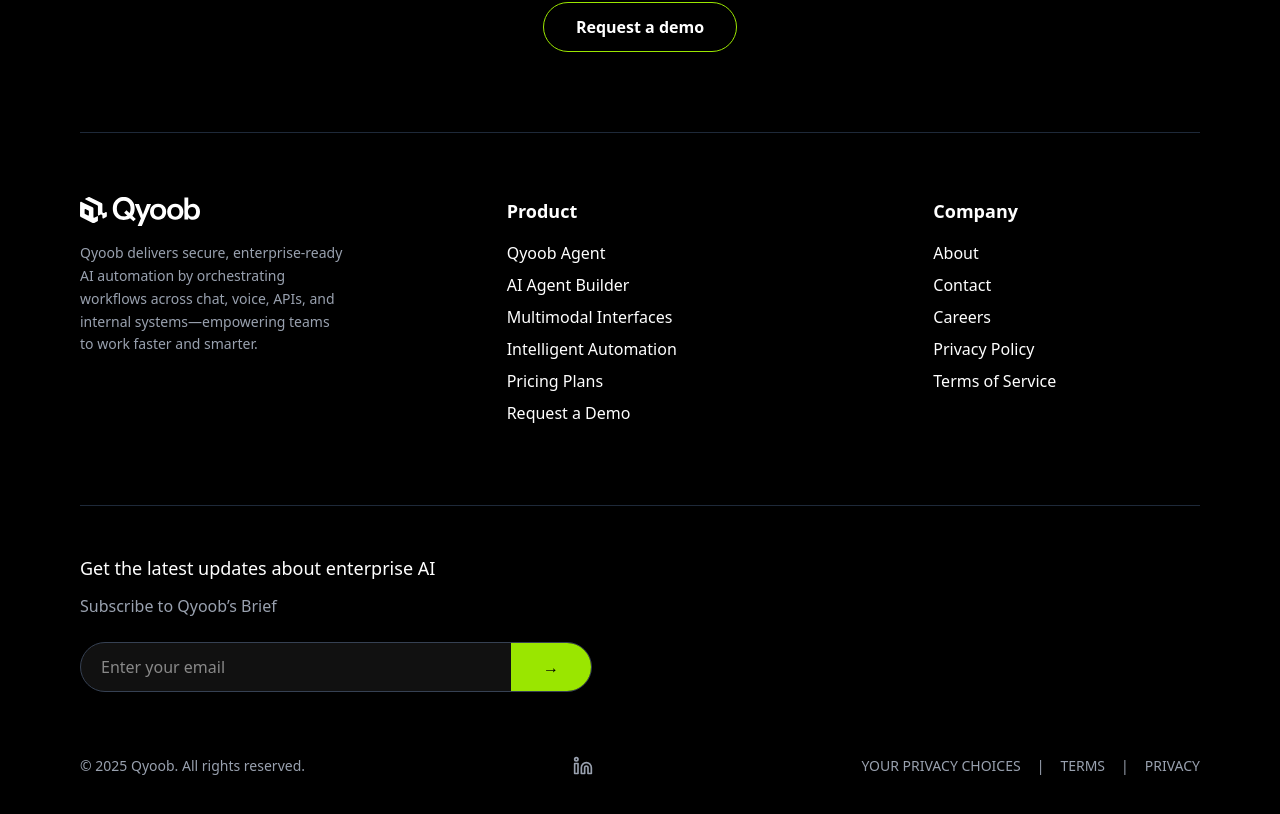
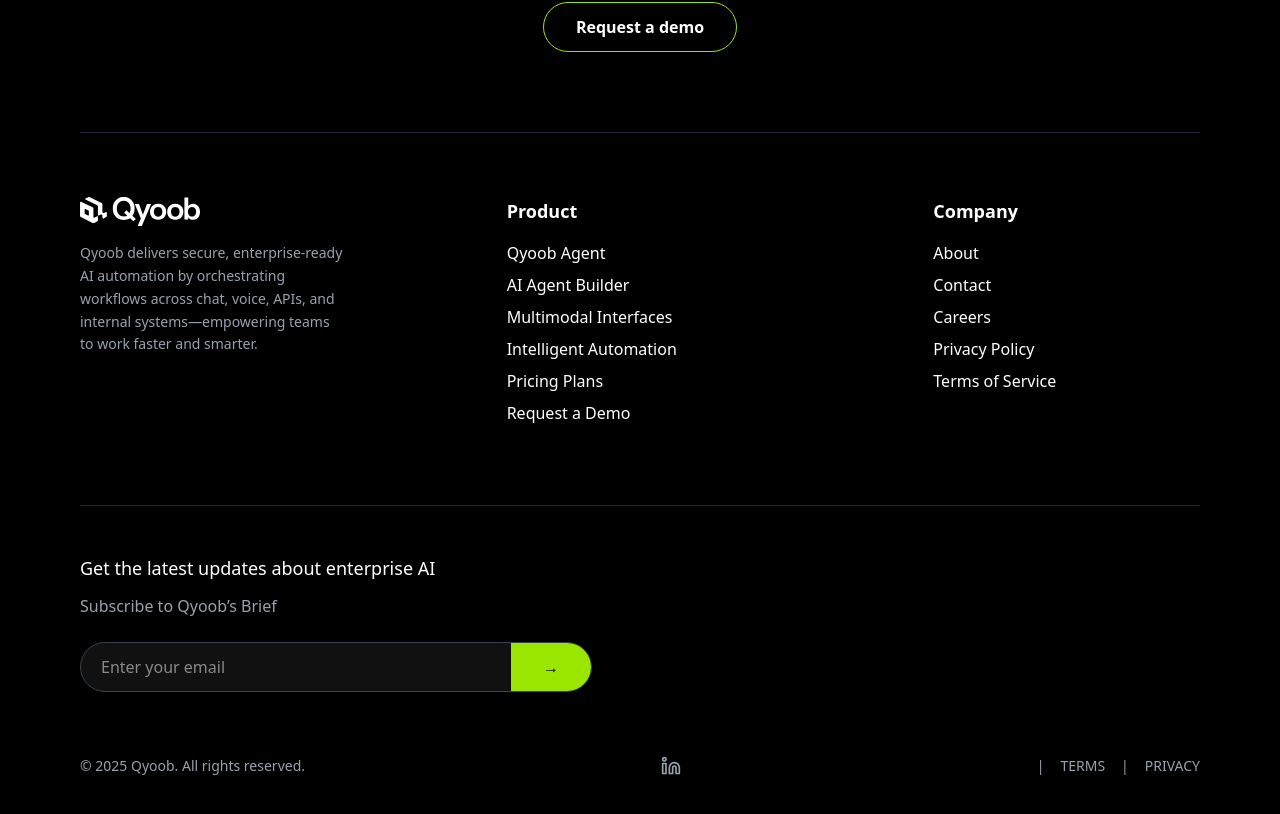
Before and after one commit to swadeshChhetri/quoob, a React (Vite) app: page / in a window 1280 px wide. Shown: the part 3725-4539 px from the top of the page. Built offline with nearby package versions, Linux system fonts and the light colour scheme.

Commit message:
remove privacy choices link

```diff
--- a/src/components/sections/Footer.jsx
+++ b/src/components/sections/Footer.jsx
@@ -137,9 +137,6 @@
         </div>
 
         <div className="flex items-center gap-4">
-          <span className="cursor-pointer hover:text-white">
-            YOUR PRIVACY CHOICES
-          </span>
           <span>|</span>
           <span className="cursor-pointer hover:text-white">TERMS</span>
           <span>|</span>
```
